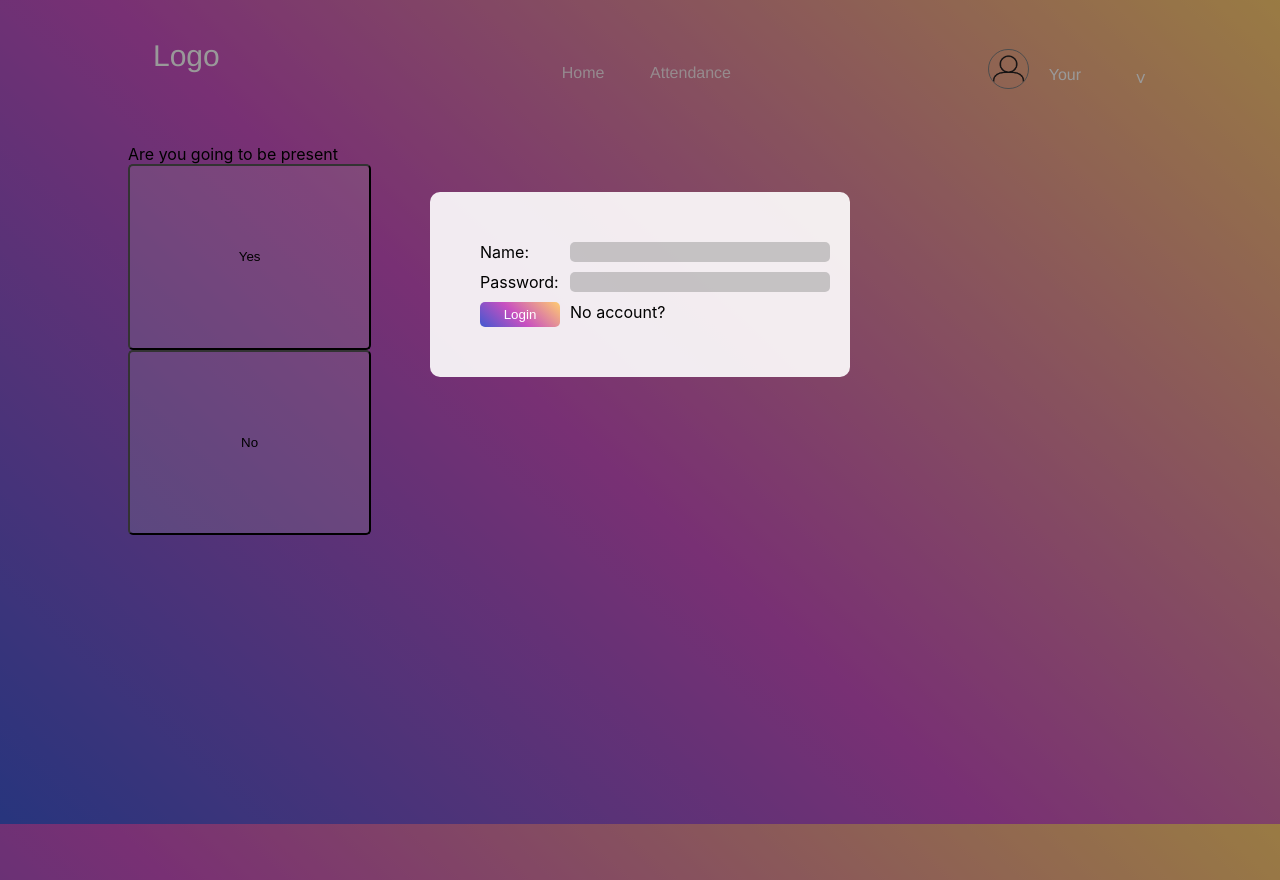
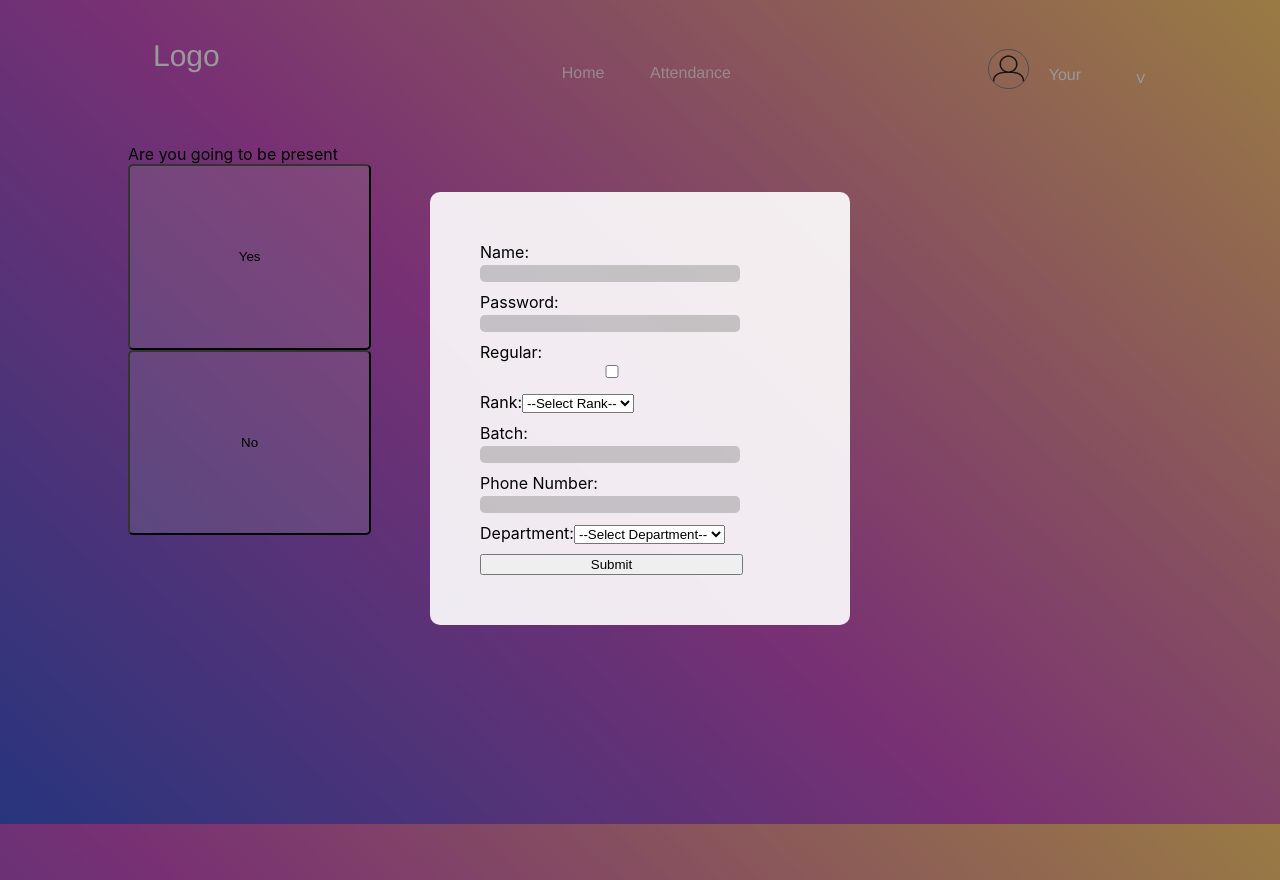
Before and after one commit to lihowithpearl/uafhq, a React (Create React App) app: page / in a window 1280 px wide. Both pictures are taken after a click on the element "No account?". Built offline with nearby package versions, Linux system fonts and the light colour scheme.

Commit message:
create account

```diff
--- a/src/pages/login/login.css
+++ b/src/pages/login/login.css
@@ -193,3 +193,11 @@
     text-align: center;
     margin-top: 30px;
 }
+.noaccntbtn {
+    cursor: pointer;
+    display: flex;
+    justify-content: end;
+}
+.noaccntbtn:hover{
+    color:#4158D0;
+}
--- a/src/pages/login/login.js
+++ b/src/pages/login/login.js
@@ -6,16 +6,38 @@ import Cookies from 'js-cookie';
 const Login = () => {
      const [LUser, setLUser] = useState({name:"",password:""});
      const [user, setUser] = useState({userID:"",name:"", department:''})
+     const [NUser, setNUser] = useState(false);
+     const ranks = ['pte', 'lcp', 'cpl', '3sg', '2sg', '1sg', '2lt', 'lta', 'cpt', 'me1', 'me2', 'me3', 'me4', 'me5', 'me6', 'me7'];
+     const departments = ['HQ', 'Storage', 'DMSP', 'DCS'];
+     const [userData, setUserData] = useState({
+      name: '',
+      password: '',
+      regular: false,
+      rank: '',
+      batch: '',
+      phonenumber: '',
+      department: ''
+    });
+    const handleNewUser = (e) => {
+      const { name, value, type, checked } = e.target;
+      setUserData({
+        ...userData,
+        [name]: type === 'checkbox' ? checked : value
+      });
+    };
+    const handleCreateUser = (e) => {
+      axios.post('http://localhost:27017/user', userData)
+        .then((res) => {
+          setNUser('false');
+          alert('User created successfully!');
+        })
+        .catch((err) => {
+          console.error(err);
+          alert('Failed to create user');
+        });
+    };
 
-    // useEffect(() => {
-    //     axios.get('http://localhost:27017/user')
-    //         .then((response) => {
-    //             setItems(response.data);
-    //         })
-    //         .catch((error) => {
-    //             console.error('There was an error fetching the items', error);
-    //         });
-    // }, []);
+
 
     const handleLogin = (e) => {
         e.preventDefault();
@@ -44,8 +66,8 @@ const Login = () => {
       const handleLogout = () => {
         // Clear the session cookie
         document.cookie = "user=; path=/; expires=Thu, 01 Jan 1970 00:00:00 UTC;";
-        alert('You have logged out successfully');
         setUser({ userID:"", name: "", department: "" });
+          alert('You have logged out successfully');
         Cookies.remove('userID');
     };
     const handleLoginChange = (e) => {
@@ -58,15 +80,61 @@ const Login = () => {
             {user.name == ""  ? (
                 <div className="fullpage">
                     <div className="formpage">
-                        <form onSubmit={handleLogin}>
+                      {NUser == false ?
+                      (<form onSubmit={handleLogin}>
                             <label>Name:</label>
                             <input type="text" name="name" value={LUser.name} onChange={(e) => handleLoginChange(e)} required />
                             <label>Password:</label>
                             <input type="text" name="password" value={LUser.password} onChange={(e) => handleLoginChange(e)} required />
 
                             <input type="submit" value="Login" className="submit" />
-                            <div class="noaccntbtn" onClick={() => alert('hi')} >No account?</div>
-                        </form>
+                            <div class="noaccntbtn" onClick={() => setNUser(true)} >No account?</div>
+                        </form>):
+                        (    <form onSubmit={handleCreateUser}>
+                          <label>Name:
+                            <input type="text" name="name" value={userData.name} onChange={handleNewUser} required />
+                          </label>
+                          <br />
+
+                          <label>Password:
+                            <input type="password" name="password" value={userData.password} onChange={handleNewUser} required />
+                          </label>
+                          <br />
+
+                          <label>Regular:
+                            <input type="checkbox" name="regular" checked={userData.regular} onChange={handleNewUser} />
+                          </label>
+                          <br />
+
+                          <label>Rank:
+                            <select name="rank" value={userData.rank} onChange={handleNewUser} required>
+                              <option value="">--Select Rank--</option>
+                              {ranks.map(rank => <option key={rank} value={rank}>{rank.toUpperCase()}</option>)}
+                            </select>
+                          </label>
+                          <br />
+
+                          <label>Batch:
+                            <input type="text" name="batch" value={userData.batch} onChange={handleNewUser} required />
+                          </label>
+                          <br />
+
+                          <label>Phone Number:
+                            <input type="number" name="phonenumber" value={userData.phonenumber} onChange={handleNewUser} required />
+                          </label>
+                          <br />
+
+                          <label>Department:
+                            <select name="department" value={userData.department} onChange={handleNewUser} required>
+                              <option value="">--Select Department--</option>
+                              {departments.map(dept => <option key={dept} value={dept}>{dept}</option>)}
+                            </select>
+                          </label>
+                          <br />
+
+                          <button type="submit">Submit</button>
+                        </form>)}
+
                     </div>
                 </div>)
                 : (
```
Also changed, not shown: 2 other files (tests, documents, lock files or other folders).
